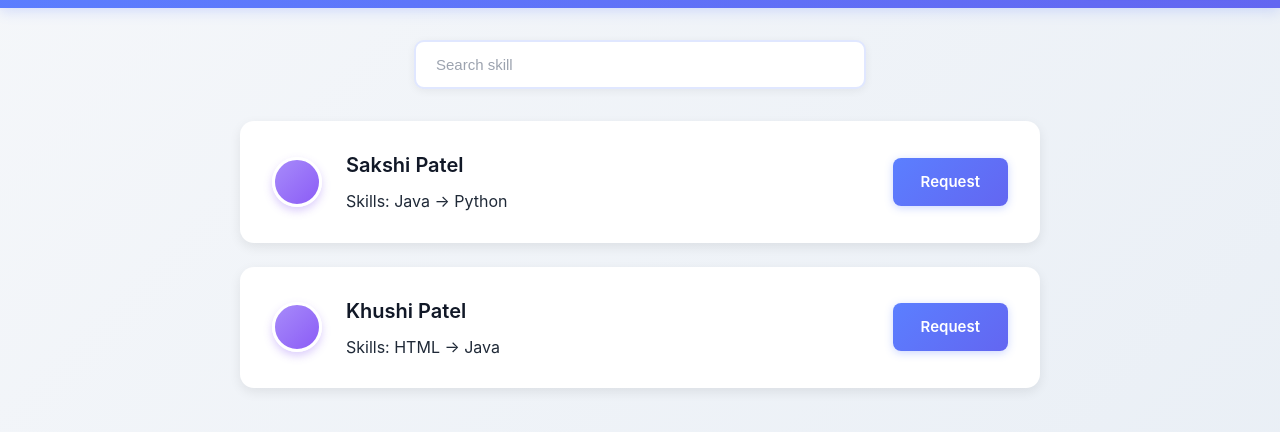
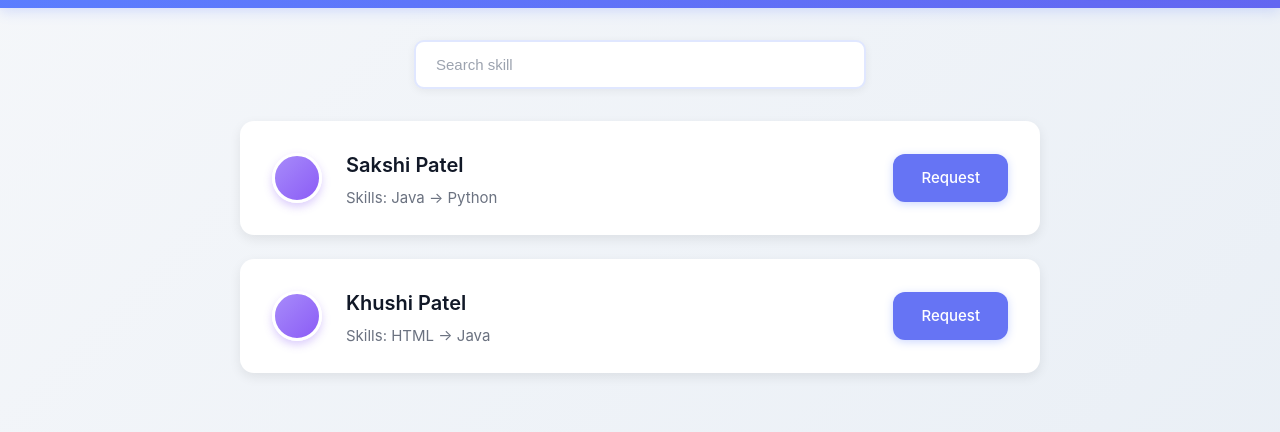
Before and after one commit to Sakshi-1008/Skill-Swap-Platform, a plain HTML site: page frontend/home.html in a window 1280 px wide. Shown: the part 76-508 px from the top of the page. Drawn offline with Linux system fonts and the light colour scheme.

Commit message:
some small changes in profile page

```diff
--- a/frontend/style.css
+++ b/frontend/style.css
@@ -140,13 +140,19 @@ header div {
   font-size: 20px;
   font-weight: 600;
 }
+.user-card h3{
+   font-size: 20px;
+   margin: 0;
+   max-width: 200px;
+}
 
-/*.user-card p {
-  margin: 6px 0;
+.user-card p {
+  margin: 0;
+  font-size: 15px;
   color: #6b7280;
-  font-size: 15px;
-  line-height: 1.5;
-}*/
+  line-height: 1.2;
+  max-width: 300px;
+}
 
 .user-card > div {
   flex: 1;
@@ -249,6 +255,15 @@ button,
   text-decoration: none;
   text-align: center;
   box-shadow: 0 2px 8px rgba(91, 127, 255, 0.3);
+}
+.user-card .btn {
+  margin-left: auto;
+  background: #6674f4;
+  color: #fff;
+  padding: 12px 28px;
+  border-radius: 12px;
+  text-decoration: none;
+  font-weight: 500;
 }
 
 button:hover,
```
